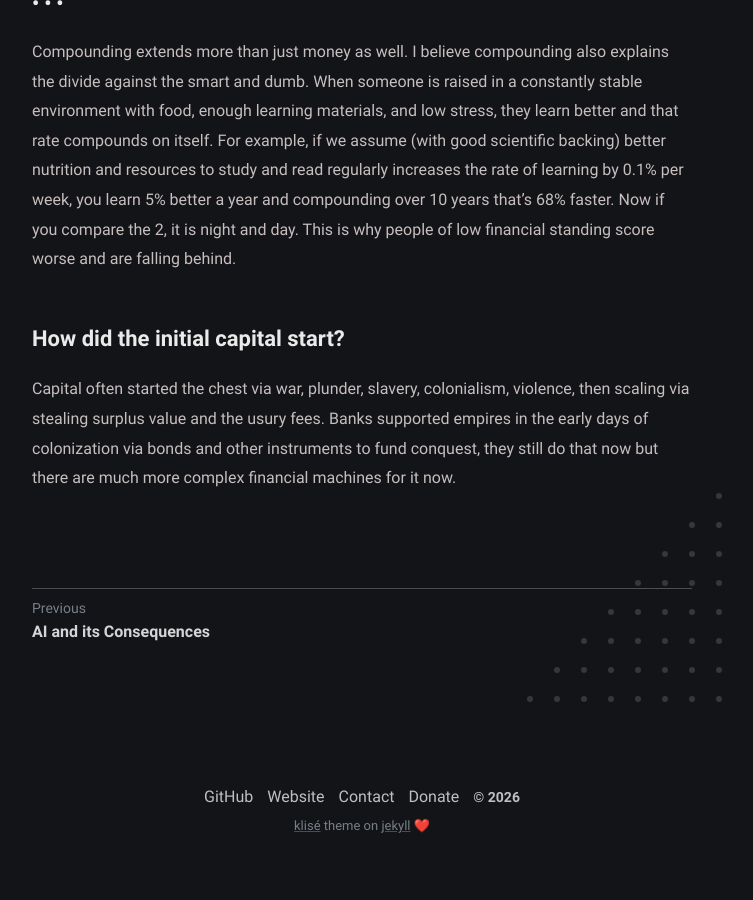
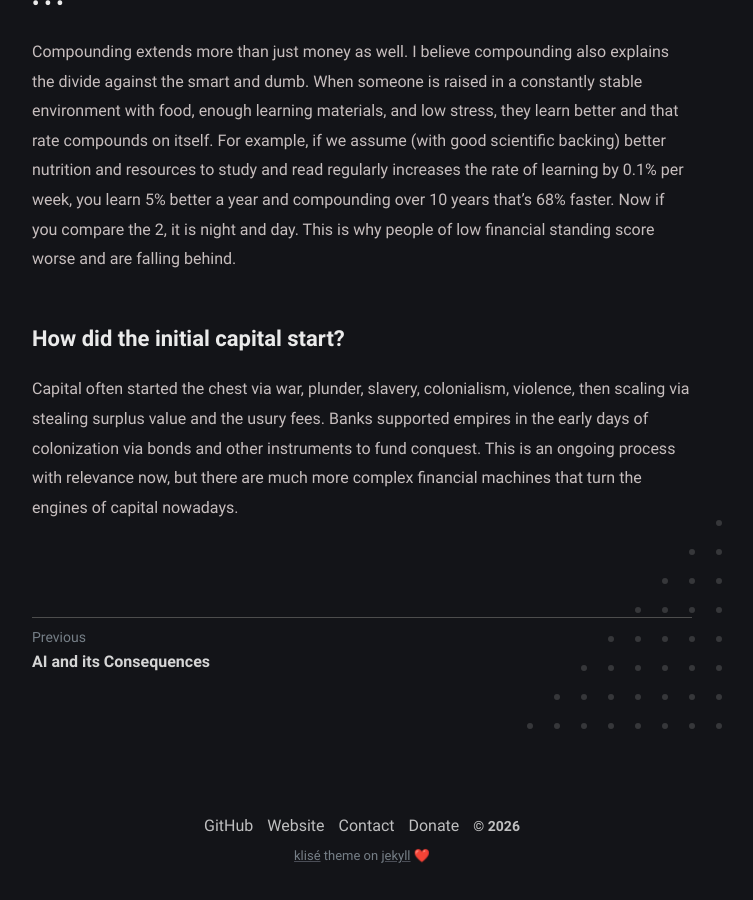
Before and after one commit to Zeyu-Li/blog, a Jekyll site: the page built from _posts/2026-05-23-compounding-and-its-consequences.md, in a window 1280 px wide and 900 px high, scrolled down 1090 px. Shown: the whole window, without its empty margins (278-1031 px from the left). Built offline with Jekyll 4.4.1, drawn with Linux system fonts in a browser that asks for light colours; before the commit the page ends 1960 px from its top, so only the background shows below that.

Commit message:
feat: reworded final sentence

```diff
--- a/_posts/2026-05-23-compounding-and-its-consequences.md
+++ b/_posts/2026-05-23-compounding-and-its-consequences.md
@@ -18,4 +18,4 @@ Compounding extends more than just money as well. I believe compounding also exp
 
 ## How did the initial capital start?
 
-Capital often started the chest via war, plunder, slavery, colonialism, violence, then scaling via stealing surplus value and the usury fees. Banks supported empires in the early days of colonization via bonds and other instruments to fund conquest, they still do that now but there are much more complex financial machines for it now.
+Capital often started the chest via war, plunder, slavery, colonialism, violence, then scaling via stealing surplus value and the usury fees. Banks supported empires in the early days of colonization via bonds and other instruments to fund conquest. This is an ongoing process with relevance now, but there are much more complex financial machines that turn the engines of capital nowadays.
```
